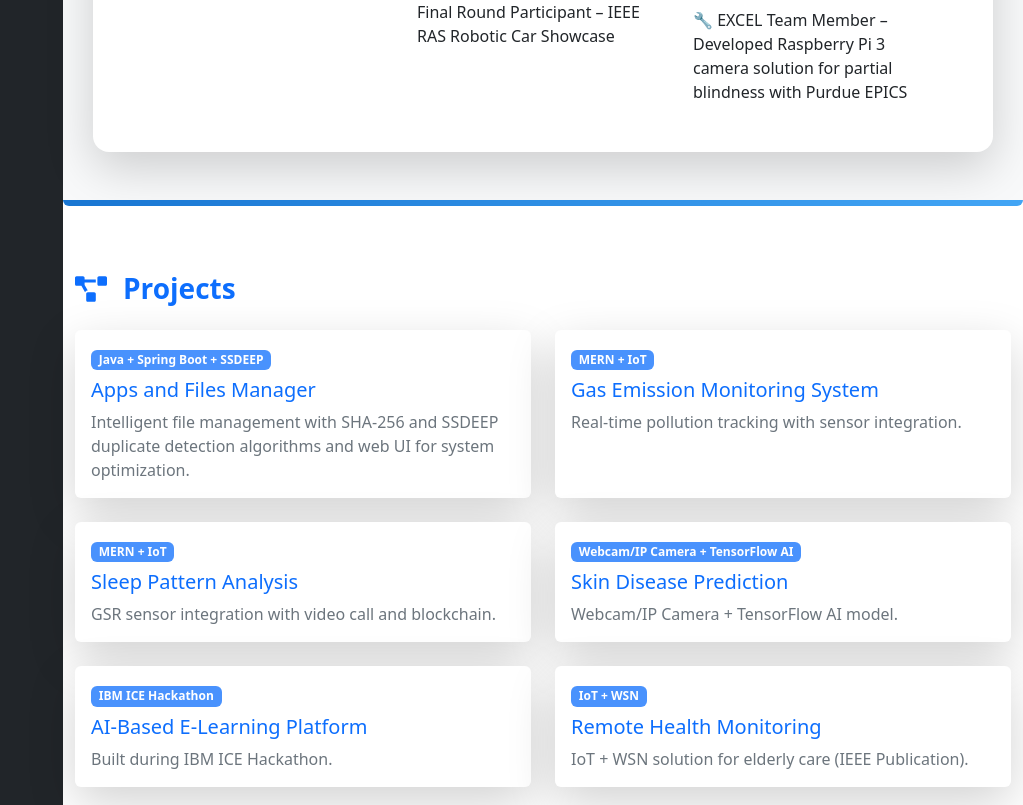
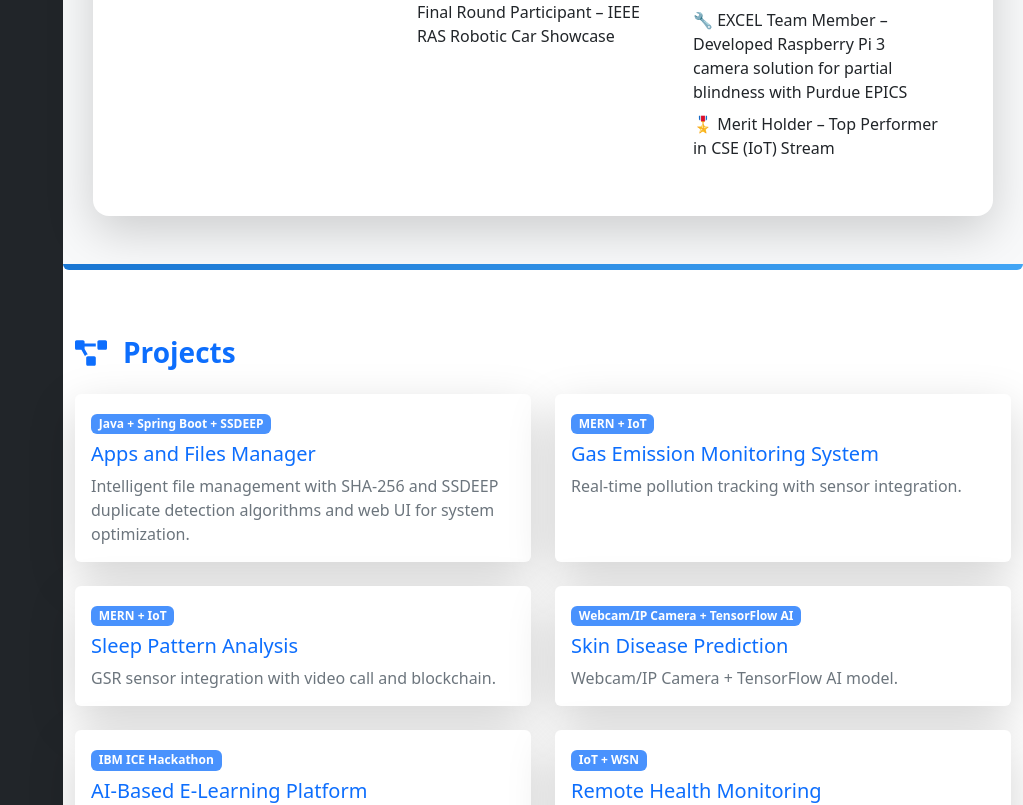
Before and after one commit to sethu227/Portfolio, a React (Create React App) app: page / in a window 1280 px wide. Shown: the part 1970-2775 px from the top of the page, without its empty margins (257-1280 px from the left). Built offline with nearby package versions, Linux system fonts and the light colour scheme.

Commit message:
Update Resume.js

```diff
--- a/src/Resume.js
+++ b/src/Resume.js
@@ -1,4 +1,52 @@
+// import React from 'react';
+// const Resume = () => (
+//   <section id="resume" className="py-5 d-flex justify-content-center bg-light">
+//     <div className="bg-white rounded-4 shadow-lg p-4 p-md-5 w-100" style={{ maxWidth: 900 }}>
+//       <div className="d-flex align-items-center mb-4">
+//         <span className="me-3 text-primary" style={{ fontSize: 32 }}>
+//           <i className="bi bi-briefcase-fill"></i>
+//         </span>
+//         <h2 className="h3 fw-bold mb-0 text-primary">Professional Journey</h2>
+//       </div>
+//       <div className="row g-4">
+//         {/* Education */}
+//         <div className="col-md-4">
+//           <h4 className="h6 text-secondary mb-2">Education</h4>
+//           <ul className="list-unstyled mb-0">
+//             <li className="mb-2">B.Tech CSE (IoT), Kalasalingam Academy of Research and Education — GPA: 8.98/10 — Expected 2026</li>
+//             <li className="mb-2">Class XII (2022) – 91%</li>
+//             <li>Class X (2020) – 87.8%</li>
+//           </ul>
+//         </div>
+//         {/* Experience */}
+//         <div className="col-md-4">
+//           <h4 className="h6 text-secondary mb-2">Experience</h4>
+//           <ul className="list-unstyled mb-0">
+//             <li className="mb-2">Web Development Intern @ Notasco Technologies (May–June 2024) — Built Matrimony website using MERN</li>
+//             <li className="mb-2">President @ IEEE ComSoc Student Chapter</li>
+//             <li className="mb-2">Finalist @ National Level IBM ICE Hackathon 2025, S-VYASA University, Bangalore</li>
+//             <li>Final Round Participant – IEEE RAS Robotic Car Showcase</li>
+//           </ul>
+//         </div>
+//         {/* Achievements */}
+//         <div className="col-md-4">
+//           <h4 className="h6 text-secondary mb-2">Achievements</h4>
+//           <ul className="list-unstyled mb-0">
+//             <li className="mb-2">🥇 1st Prize – Microsoft Learning Student Chapter Project Expo</li>
+//             <li className="mb-2">🥈 2nd Prize – Idea Spark National Technical Event at SKCET</li>
+//             <li className="mb-2">🏅 4th Place – Dora Hacks Hackathon, Goa</li>
+//             <li className="mb-2">🏅 4th Prize – Prajnotsavah 2k24 Project Expo</li>
+//             <li>🔧 EXCEL Team Member – Developed Raspberry Pi 3 camera solution for partial blindness with Purdue EPICS</li>
+//           </ul>
+//         </div>
+//       </div>
+//     </div>
+//   </section>
+// );
+// export default Resume;
+
 import React from 'react';
+
 const Resume = () => (
   <section id="resume" className="py-5 d-flex justify-content-center bg-light">
     <div className="bg-white rounded-4 shadow-lg p-4 p-md-5 w-100" style={{ maxWidth: 900 }}>
@@ -18,6 +66,7 @@ const Resume = () => (
             <li>Class X (2020) – 87.8%</li>
           </ul>
         </div>
+
         {/* Experience */}
         <div className="col-md-4">
           <h4 className="h6 text-secondary mb-2">Experience</h4>
@@ -28,6 +77,7 @@ const Resume = () => (
             <li>Final Round Participant – IEEE RAS Robotic Car Showcase</li>
           </ul>
         </div>
+
         {/* Achievements */}
         <div className="col-md-4">
           <h4 className="h6 text-secondary mb-2">Achievements</h4>
@@ -36,11 +86,13 @@ const Resume = () => (
             <li className="mb-2">🥈 2nd Prize – Idea Spark National Technical Event at SKCET</li>
             <li className="mb-2">🏅 4th Place – Dora Hacks Hackathon, Goa</li>
             <li className="mb-2">🏅 4th Prize – Prajnotsavah 2k24 Project Expo</li>
-            <li>🔧 EXCEL Team Member – Developed Raspberry Pi 3 camera solution for partial blindness with Purdue EPICS</li>
+            <li className="mb-2">🔧 EXCEL Team Member – Developed Raspberry Pi 3 camera solution for partial blindness with Purdue EPICS</li>
+            <li className="mb-2">🎖️ Merit Holder – Top Performer in CSE (IoT) Stream</li>
           </ul>
         </div>
       </div>
     </div>
   </section>
 );
+
 export default Resume;
```
